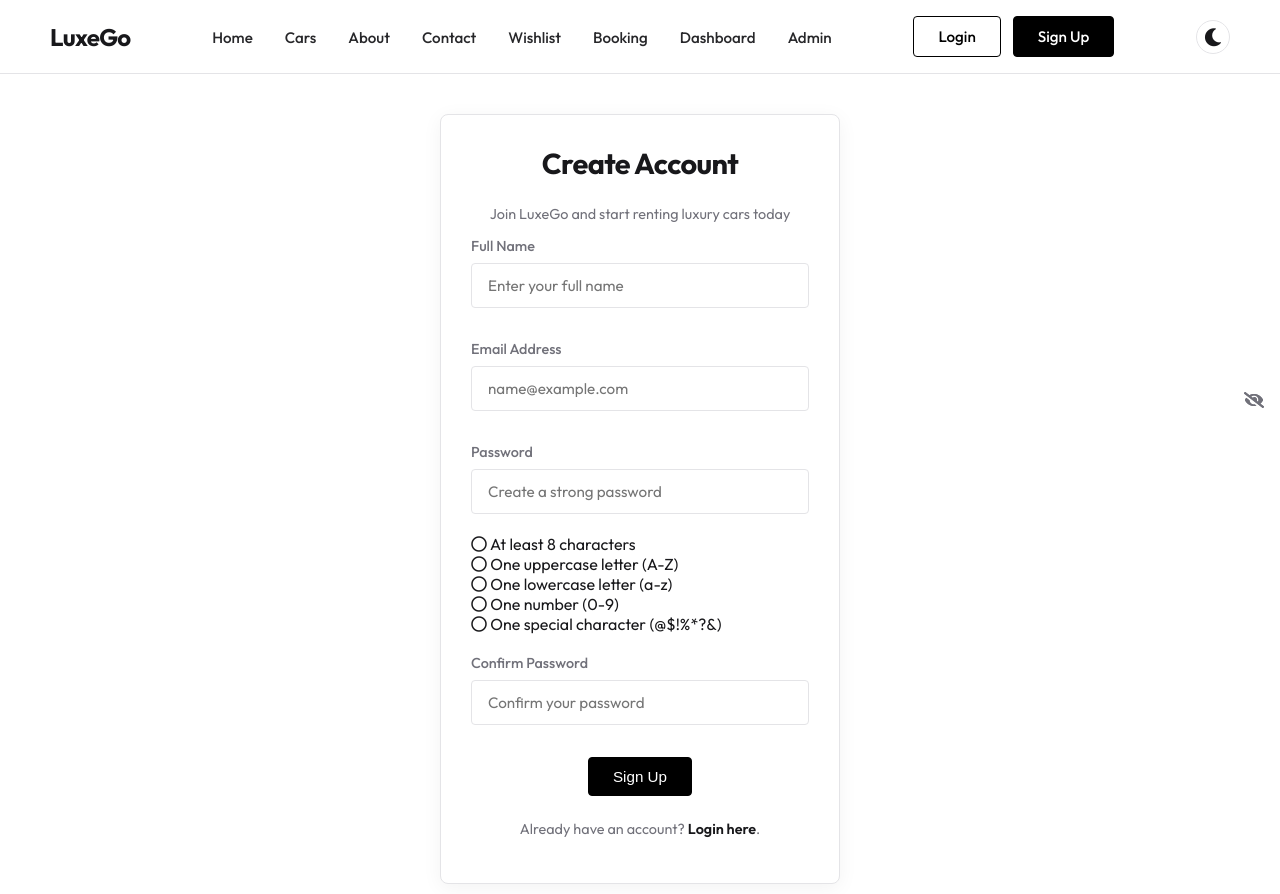
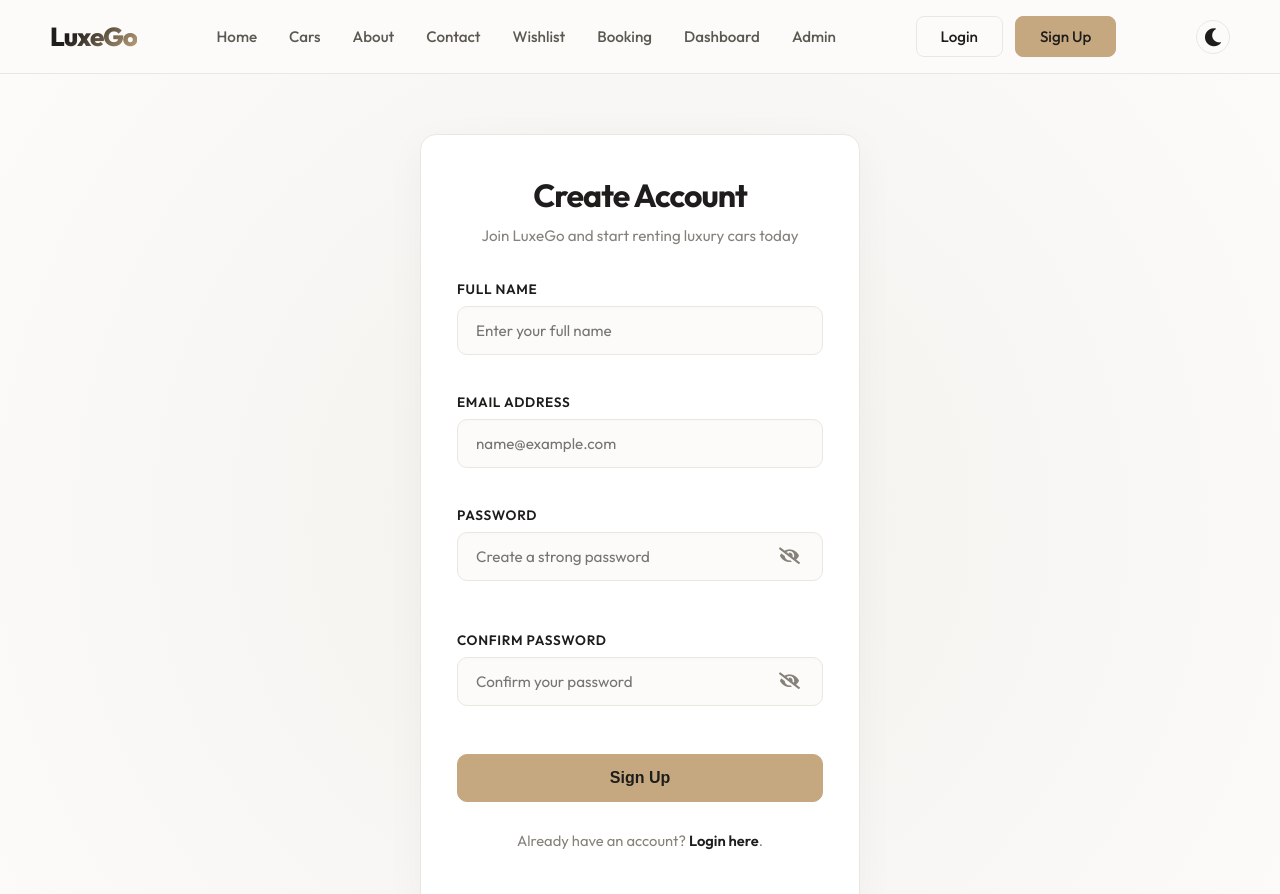
Before and after one commit to KevinMendapara/CARRENTAL, a plain HTML site: page signup.html in a window 1280 px wide. Shown: the top 894 px of the page. Drawn offline with Linux system fonts and the light colour scheme; files that its build step writes are made by us from their sources; files whose address does not match are found by name.

Commit message:
Add files via upload

```diff
--- a/auth.css
+++ b/auth.css
@@ -1,88 +1,180 @@
+/* ==========================================================================
+   LuxeGo - Premium & Elegant Authentication Styling
+   ========================================================================== */
+
 .login-page, .signup-page {
     display: flex;
     justify-content: center;
     align-items: center;
-    min-height: 80vh;
-    padding: 40px 20px;
-    background-color: var(--background-color);
+    min-height: 85vh;
+    padding: 60px 20px;
+    background: radial-gradient(circle at 50% 50%, var(--secondary-color) 0%, var(--background-color) 100%);
+    position: relative;
+    overflow: hidden;
 }
 
+/* Stunning Glassmorphic Cards */
 .login-container, .signup-container {
     width: 100%;
-    max-width: 400px;
-    padding: 30px;
+    max-width: 440px;
+    padding: 40px 36px;
     background-color: var(--card-background);
-    border-radius: 8px;
+    backdrop-filter: blur(16px) saturate(120%);
+    -webkit-backdrop-filter: blur(16px) saturate(120%);
+    border-radius: 16px;
     border: 1px solid var(--border-color);
-    box-shadow: var(--shadow);
+    box-shadow: 0 10px 40px rgba(0, 0, 0, 0.04), 0 1px 3px rgba(0, 0, 0, 0.02);
     text-align: center;
     box-sizing: border-box;
+    transition: transform 0.4s cubic-bezier(0.16, 1, 0.3, 1), box-shadow 0.4s;
+    animation: fadeInUp 0.6s cubic-bezier(0.16, 1, 0.3, 1);
+}
+
+.login-container:hover, .signup-container:hover {
+    box-shadow: 0 20px 50px rgba(0, 0, 0, 0.08), var(--shadow-hover);
 }
 
 .login-container h2, .signup-container h2 {
-    font-size: 1.8rem;
+    font-size: 2rem;
     font-weight: 700;
-    margin: 0 0 24px 0;
-    letter-spacing: -0.02em;
+    margin: 0 0 10px 0;
+    color: var(--text-color);
+    letter-spacing: -0.03em;
 }
 
+.login-container p.subtitle, .signup-container p.subtitle {
+    font-size: 0.95rem;
+    color: var(--text-muted);
+    margin: 0 0 32px 0;
+}
+
+/* Modern Form Fields */
 .form-group {
-    margin-bottom: 20px;
+    margin-bottom: 24px;
     text-align: left;
     display: flex;
     flex-direction: column;
     gap: 8px;
+    position: relative;
 }
 
 .form-group label {
-    font-size: 0.9rem;
-    font-weight: 500;
-    color: var(--text-muted);
+    font-size: 0.85rem;
+    font-weight: 600;
+    color: var(--text-color);
+    text-transform: uppercase;
+    letter-spacing: 0.05em;
 }
 
 .form-group input {
     width: 100%;
-    padding: 12px 16px;
-    border: 1px solid var(--border-color);
-    border-radius: 4px;
+    padding: 14px 18px;
+    border: 1.5px solid var(--border-color);
+    border-radius: 10px;
     background-color: var(--background-color);
     color: var(--text-color);
     font-family: inherit;
     font-size: 0.95rem;
+    font-weight: 400;
     box-sizing: border-box;
-    transition: border-color 0.3s;
+    transition: all 0.25s ease;
+    box-shadow: inset 0 2px 4px rgba(0, 0, 0, 0.01);
 }
 
+/* Sleek Active Focus Ring */
 .form-group input:focus {
-    border-color: var(--text-color);
+    border-color: var(--primary-color);
     outline: none;
+    box-shadow: 0 0 0 3px rgba(197, 168, 128, 0.15);
 }
 
-.password-group {
+[data-theme="dark"] .form-group input:focus {
+    box-shadow: 0 0 0 3px rgba(197, 168, 128, 0.25);
+}
+
+/* Password Eye Button Wrapper */
+.password-input-wrapper {
     position: relative;
     width: 100%;
 }
 
+.password-input-wrapper input {
+    padding-right: 48px !important; /* Room for the eye toggle */
+}
+
 .toggle-password {
     position: absolute;
+    right: 18px;
     top: 50%;
-    right: 16px;
     transform: translateY(-50%);
     cursor: pointer;
     color: var(--text-muted);
-    transition: color 0.3s;
+    font-size: 1.05rem;
+    transition: color 0.25s, transform 0.2s;
+    z-index: 10;
+    padding: 5px;
 }
 
 .toggle-password:hover {
     color: var(--text-color);
+    transform: translateY(-50%) scale(1.1);
 }
 
-.error-message {
-    color: #ef4444;
-    font-size: 0.85rem;
+/* Real-Time Checklist Accordion sliding open */
+.password-requirements {
+    max-height: 0;
+    opacity: 0;
+    overflow: hidden;
+    transition: all 0.4s cubic-bezier(0.16, 1, 0.3, 1);
+    display: flex;
+    flex-direction: column;
+    gap: 8px;
+    padding: 0 4px;
     margin-top: 4px;
 }
 
+.password-requirements.visible {
+    max-height: 250px;
+    opacity: 1;
+    margin-top: 12px;
+    margin-bottom: 8px;
+}
+
+.requirement {
+    display: flex;
+    align-items: center;
+    gap: 8px;
+    font-size: 0.85rem;
+    color: var(--text-muted);
+    transition: all 0.3s cubic-bezier(0.16, 1, 0.3, 1);
+    transform: translateX(0);
+}
+
+.requirement i {
+    font-size: 0.9rem;
+    width: 16px;
+    text-align: center;
+    transition: transform 0.3s;
+}
+
+/* Requirement Satisfied state */
+.requirement.met {
+    color: #10b981;
+    font-weight: 500;
+}
+
+.requirement.met i {
+    color: #10b981;
+    transform: scale(1.15);
+    animation: popCheck 0.3s cubic-bezier(0.175, 0.885, 0.32, 1.275);
+}
+
+/* Requirement Unmet state */
+.requirement.unmet {
+    color: var(--text-muted);
+}
+
+/* Validation Border States */
 .form-group.success input {
     border-color: #10b981;
 }
@@ -91,19 +183,87 @@
     border-color: #ef4444;
 }
 
+.error-message {
+    color: #ef4444;
+    font-size: 0.82rem;
+    font-weight: 500;
+    margin-top: 6px;
+    display: flex;
+    align-items: center;
+    gap: 4px;
+    animation: slideInTiny 0.3s ease;
+}
+
+/* Simple Button Enhancements */
+.login-container button[type="submit"], .signup-container button[type="submit"] {
+    width: 100%;
+    padding: 14px;
+    border-radius: 10px;
+    font-size: 1rem;
+    font-weight: 600;
+    margin-top: 10px;
+    transition: transform 0.2s, background-color 0.25s, box-shadow 0.25s;
+}
+
+.login-container button[type="submit"]:active, .signup-container button[type="submit"]:active {
+    transform: scale(0.985);
+}
+
 .login-container p, .signup-container p {
-    margin-top: 24px;
-    font-size: 0.9rem;
+    margin-top: 28px;
+    font-size: 0.92rem;
     color: var(--text-muted);
+    line-height: 1.5;
 }
 
 .login-container a, .signup-container a {
     color: var(--text-color);
     font-weight: 600;
     text-decoration: none;
-    transition: text-decoration 0.3s;
+    border-bottom: 1.5px solid transparent;
+    transition: all 0.2s ease;
+    padding-bottom: 1px;
 }
 
 .login-container a:hover, .signup-container a:hover {
-    text-decoration: underline;
+    color: var(--text-muted);
+    border-color: var(--text-muted);
 }
+
+/* Micro-Animations */
+@keyframes fadeInUp {
+    from {
+        opacity: 0;
+        transform: translateY(24px);
+    }
+    to {
+        opacity: 1;
+        transform: translateY(0);
+    }
+}
+
+@keyframes popCheck {
+    0% { transform: scale(0.5); }
+    100% { transform: scale(1.15); }
+}
+
+@keyframes slideInTiny {
+    from {
+        opacity: 0;
+        transform: translateY(-4px);
+    }
+    to {
+        opacity: 1;
+        transform: translateY(0);
+    }
+}
+
+/* Responsive Scaling */
+@media (max-width: 480px) {
+    .login-container, .signup-container {
+        padding: 32px 24px;
+    }
+    .login-container h2, .signup-container h2 {
+        font-size: 1.7rem;
+    }
+}
--- a/style.css
+++ b/style.css
@@ -1,35 +1,37 @@
 @import url('https://fonts.googleapis.com/css2?family=Outfit:wght@300;400;500;600;700;800&display=swap');
 
 :root {
-    --primary-color: #000000;
-    --primary-hover: #27272a;
-    --secondary-color: #f4f4f5;
-    --background-color: #ffffff;
-    --text-color: #18181b;
-    --text-muted: #71717a;
+    --primary-color: #c5a880;
+    --primary-hover: #b1926b;
+    --btn-primary-text: #1e1d1b;
+    --secondary-color: #f3f1ed;
+    --background-color: #fcfbfa;
+    --text-color: #1e1d1b;
+    --text-muted: #86827a;
     --card-background: #ffffff;
-    --border-color: #e4e4e7;
-    --navbar-background: rgba(255, 255, 255, 0.85);
-    --nav-link-color: #27272a;
-    --nav-link-hover: #000000;
-    --shadow: 0 4px 20px rgba(0, 0, 0, 0.05);
-    --shadow-hover: 0 10px 30px rgba(0, 0, 0, 0.1);
+    --border-color: #eae7e1;
+    --navbar-background: rgba(252, 251, 250, 0.85);
+    --nav-link-color: #5c5952;
+    --nav-link-hover: #c5a880;
+    --shadow: 0 8px 30px rgba(27, 26, 24, 0.04);
+    --shadow-hover: 0 16px 40px rgba(27, 26, 24, 0.08);
 }
 
 [data-theme="dark"] {
-    --primary-color: #ffffff;
-    --primary-hover: #e4e4e7;
-    --secondary-color: #18181b;
-    --background-color: #09090b;
-    --text-color: #fafafa;
-    --text-muted: #a1a1aa;
-    --card-background: #111113;
-    --border-color: #27272a;
-    --navbar-background: rgba(9, 9, 11, 0.85);
-    --nav-link-color: #a1a1aa;
-    --nav-link-hover: #ffffff;
-    --shadow: 0 4px 20px rgba(0, 0, 0, 0.2);
-    --shadow-hover: 0 10px 30px rgba(0, 0, 0, 0.3);
+    --primary-color: #c5a880;
+    --primary-hover: #b1926b;
+    --btn-primary-text: #0f0e0d;
+    --secondary-color: #1a1917;
+    --background-color: #0f0e0d;
+    --text-color: #f7f6f5;
+    --text-muted: #a39f97;
+    --card-background: #141312;
+    --border-color: #2c2925;
+    --navbar-background: rgba(15, 14, 13, 0.85);
+    --nav-link-color: #a39f97;
+    --nav-link-hover: #c5a880;
+    --shadow: 0 8px 30px rgba(0, 0, 0, 0.5);
+    --shadow-hover: 0 16px 40px rgba(0, 0, 0, 0.7);
 }
 
 body {
@@ -70,15 +72,15 @@ body {
 
 .btn {
     padding: 10px 24px;
-    border: 1px solid var(--primary-color);
-    border-radius: 4px;
-    color: var(--primary-color);
+    border: 1px solid var(--border-color);
+    border-radius: 8px;
+    color: var(--text-color);
     background-color: transparent;
     text-decoration: none;
     font-weight: 500;
     font-size: 0.95rem;
     cursor: pointer;
-    transition: background-color 0.3s, color 0.3s, border-color 0.3s;
+    transition: all 0.3s cubic-bezier(0.16, 1, 0.3, 1);
     display: inline-flex;
     align-items: center;
     justify-content: center;
@@ -87,17 +89,28 @@ body {
 
 .btn-primary {
     background-color: var(--primary-color);
-    color: var(--background-color);
+    border-color: var(--primary-color);
+    color: var(--btn-primary-text);
 }
 
 .btn-primary:hover {
-    background-color: transparent;
-    color: var(--primary-color);
+    background-color: var(--primary-hover);
+    border-color: var(--primary-hover);
+    color: var(--btn-primary-text);
+    transform: translateY(-2px);
+    box-shadow: 0 8px 20px rgba(197, 168, 128, 0.25);
+}
+
+.btn:not(.btn-primary) {
+    border-color: var(--border-color);
+    color: var(--text-color);
 }
 
 .btn:not(.btn-primary):hover {
-    background-color: var(--primary-color);
-    color: var(--background-color);
+    background-color: var(--secondary-color);
+    border-color: var(--primary-color);
+    color: var(--text-color);
+    transform: translateY(-2px);
 }
 
 header {
@@ -121,16 +134,20 @@ header {
 }
 
 .logo {
-    font-size: 24px;
-    font-weight: 700;
-    letter-spacing: -0.03em;
-    color: var(--text-color);
+    font-size: 26px;
+    font-weight: 800;
+    letter-spacing: -0.04em;
     text-decoration: none;
-    transition: color 0.3s;
+    transition: all 0.3s ease;
+    background: linear-gradient(135deg, var(--text-color) 30%, var(--primary-color) 100%);
+    -webkit-background-clip: text;
+    -webkit-text-fill-color: transparent;
+    display: inline-block;
 }
 
 .logo:hover {
-    color: var(--text-muted);
+    transform: scale(1.03);
+    opacity: 0.95;
 }
 
 .navbar ul.nav-links {
@@ -138,19 +155,39 @@ header {
     list-style: none;
     margin: 0;
     padding: 0;
+    align-items: center;
 }
 
 .navbar ul.nav-links li a {
     color: var(--nav-link-color);
     text-decoration: none;
-    padding: 0 16px;
+    padding: 6px 16px;
     font-weight: 500;
     font-size: 0.95rem;
     transition: color 0.3s;
+    position: relative;
+    display: inline-block;
+}
+
+.navbar ul.nav-links li a::after {
+    content: '';
+    position: absolute;
+    bottom: 0;
+    left: 16px;
+    right: 16px;
+    height: 2px;
+    background-color: var(--primary-color);
+    transform: scaleX(0);
+    transition: transform 0.3s cubic-bezier(0.16, 1, 0.3, 1);
+    transform-origin: center;
 }
 
 .navbar ul.nav-links li a:hover {
     color: var(--nav-link-hover);
+}
+
+.navbar ul.nav-links li a:hover::after {
+    transform: scaleX(1);
 }
 
 .auth-buttons {
@@ -211,7 +248,7 @@ header {
     left: 0;
     width: 100%;
     height: 100%;
-    background: rgba(0, 0, 0, 0.65);
+    background: linear-gradient(180deg, rgba(15, 14, 13, 0.3) 0%, rgba(15, 14, 13, 0.85) 100%);
     z-index: 1;
 }
 
@@ -223,11 +260,14 @@ header {
 }
 
 .hero-content h1 {
-    font-size: 54px;
-    font-weight: 700;
-    letter-spacing: -0.02em;
-    line-height: 1.1;
-    margin-bottom: 20px;
+    font-size: 60px;
+    font-weight: 800;
+    letter-spacing: -0.03em;
+    line-height: 1.15;
+    margin-bottom: 24px;
+    background: linear-gradient(135deg, #ffffff 40%, var(--primary-color) 100%);
+    -webkit-background-clip: text;
+    -webkit-text-fill-color: transparent;
 }
 
 .hero-content p {
@@ -260,26 +300,32 @@ h2 {
 
 .car-card, .testimonial-card, .stat-item {
     background: var(--card-background);
-    border-radius: 8px;
+    border-radius: 12px;
     padding: 24px;
     border: 1px solid var(--border-color);
     box-shadow: var(--shadow);
-    transition: transform 0.3s cubic-bezier(0.16, 1, 0.3, 1), box-shadow 0.3s;
+    transition: all 0.4s cubic-bezier(0.16, 1, 0.3, 1);
     text-align: left;
 }
 
 .car-card:hover, .testimonial-card:hover {
     transform: translateY(-6px);
     box-shadow: var(--shadow-hover);
+    border-color: var(--primary-color);
 }
 
 .car-card img {
     width: 100%;
     height: 180px;
     object-fit: cover;
-    border-radius: 4px;
+    border-radius: 8px;
     margin-bottom: 20px;
     background-color: var(--secondary-color);
+    transition: transform 0.4s cubic-bezier(0.16, 1, 0.3, 1);
+}
+
+.car-card:hover img {
+    transform: scale(1.02);
 }
 
 .car-card h3 {
```
Also changed, not shown: admin.css (+16 -0 lines).
